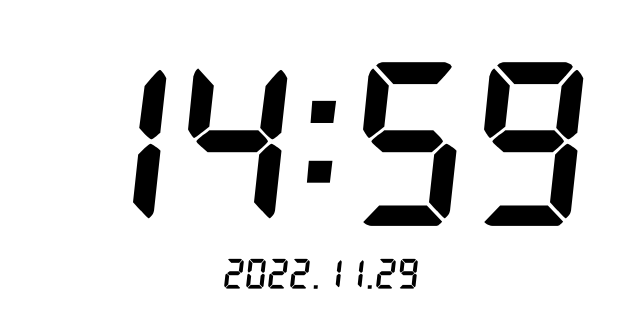
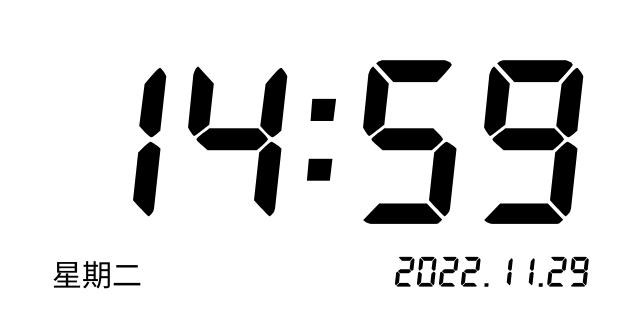
Before and after one commit to nimohe/test-clock-for-ink, a plain HTML site: page index-2.html in a window 1280 px wide. Shown: the part 237-564 px from the top of the page, without its empty margins (319-959 px from the left). Drawn offline with Linux system fonts and the light colour scheme; files whose address does not match are found by name.

Commit message:
add:week

```diff
--- a/index-2.html
+++ b/index-2.html
@@ -20,7 +20,7 @@
         }
 
         .description {
-            display: block;
+            /* display: block; */
             font-family: "clockicons", Helvetica, Arial;
             font-size: 220px;
         }
@@ -30,6 +30,14 @@
             margin: 0 auto;
             /* font-family: sans-serif; */
             font-size: 40px;
+            float: right;
+        }
+
+        #week {
+            float: left;
+            font-size: Helvetica, Arial;
+            font-size: 30px;
+            font-weight: 400;
         }
 
         .center {
@@ -50,31 +58,51 @@
 
     <div id="app" class="fullscreenDiv">
         <div class="centerDiv">
-            <span id="time" class="description center">00:00</span>
-            <span id="year" class="description center">2022.11.28</span>
+            <span id="time" class="description center">20:01</span>
+            <div>
+                <span id="year" class="description center">2022.11.28</span>
+                <!-- <span style="clear:both;"></span> -->
+                <span id="week" class="center">星期一</span>
+            </div>
         </div>
     </div>
     <script>
-        window.onload=function(){
+        window.onload = function () {
             // return;
-            let timeEle=document.querySelector('#time');
-            let time=moment().format('HH:mm');
-            timeEle.innerHTML=time;
+            let timeEle = document.querySelector('#time');
+            let time = moment().format('HH:mm');
+            timeEle.innerHTML = time;
 
-            let yearEle=document.querySelector('#year');
-            let year=moment().format('YYYY.MM.DD');
-            yearEle.innerHTML=year;
+            let yearEle = document.querySelector('#year');
+            let year = moment().format('YYYY.MM.DD');
+            yearEle.innerHTML = year;
 
-            console.log('233',moment(),moment().format('YYYY.MM.DD'));
-            setInterval(()=>{
-                time=moment().format('HH:mm');
-                timeEle.innerHTML=time;
+            const WEEK_NAME =
+                ['日',
+                    '一',
+                    '二',
+                    '三',
+                    '四',
+                    '五',
+                    '六'];
+            let weekEle=document.querySelector('#week');
+            let day = moment().format('d');
+            weekEle.innerHTML='星期'+WEEK_NAME[day];
+            console.log('day-->', day,weekEle);
 
-                year=moment().format('YYYY.MM.DD');
-                if(year!=='2022.11.28'){
-                    yearEle.innerHTML=year;
+            console.log('233', moment(), moment().format('YYYY.MM.DD'));
+            setInterval(() => {
+                time = moment().format('HH:mm');
+                timeEle.innerHTML = time;
+
+                year = moment().format('YYYY.MM.DD');
+                if (year !== '2022.11.28') {
+                    yearEle.innerHTML = year;
                 }
-            },1000)
+
+                moment().format('d');
+                weekEle.innerHTML='星期'+WEEK_NAME[day];
+            }, 1000)
         }
     </script>
 </body>
```
